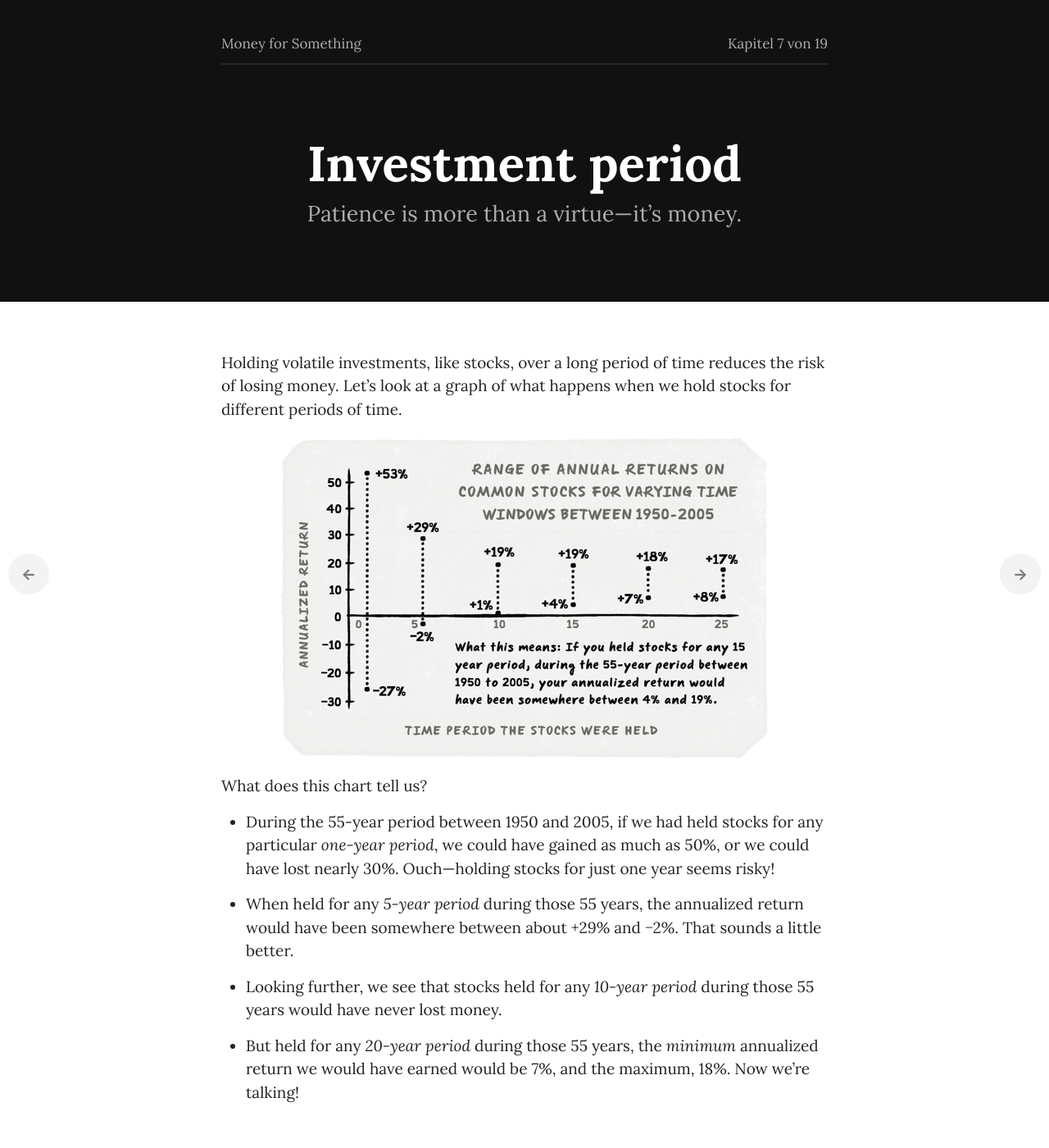
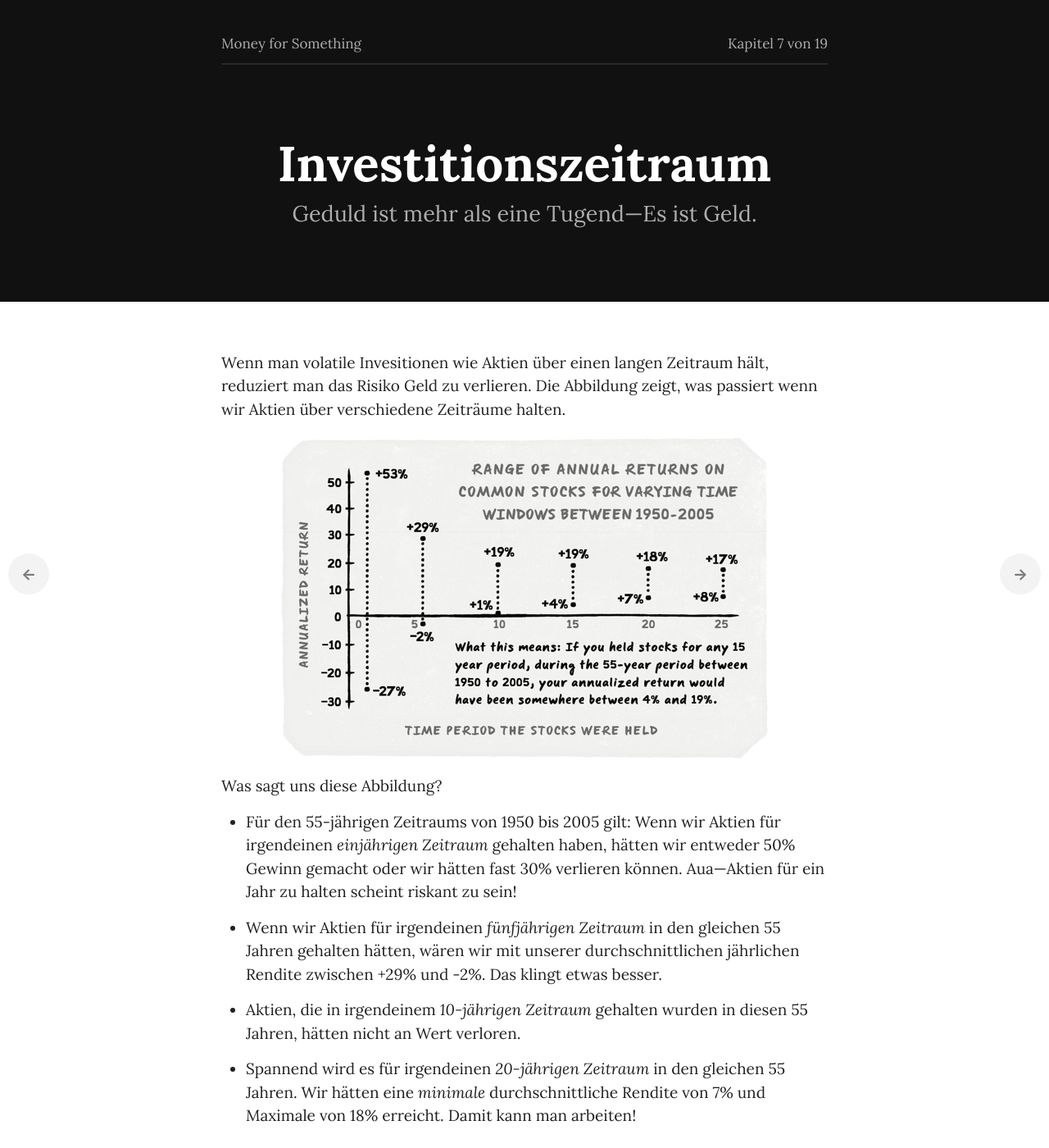
Before and after one commit to dafacto/moneyforsomething-de, a Jekyll site: the page built from _chapters/07_investment-period.md, in a window 1280 px wide and 1400 px high. Shown: the whole window at 82% size. Built offline with Jekyll 4.4.1, drawn with Linux system fonts in a browser that asks for light colours; some web fonts are replaced; a script that is not in the unit is left out; some of the changed text lies outside the part shown.

Commit message:
Update 07_investment-period.md

```diff
--- a/_chapters/07_investment-period.md
+++ b/_chapters/07_investment-period.md
@@ -1,24 +1,24 @@
 ---
 layout: chapter
-title: Investment period
+title: Investitionszeitraum
 chapter: 7
 permalink: /book/investment-period/
 img_header: header-07.png
 img_footer: summary-07.png
-intro: Patience is more than a virtue—it’s money.
-takeaway: By holding investments for a long time, we reduce the risk of loss.
+intro: Geduld ist mehr als eine Tugend—Es ist Geld.
+takeaway: Durch das Halten von Investitionen über einen langen Zeitraum reduzieren wir unser Verlustrisiko.
 ---
 
-Holding volatile investments, like stocks,   over a long period of time reduces the risk of losing money. Let’s look at a graph of what happens when we hold stocks for different periods of time.
+Wenn man volatile Invesitionen wie Aktien über einen langen Zeitraum hält, reduziert man das Risiko Geld zu verlieren. Die Abbildung zeigt, was passiert wenn wir Aktien über verschiedene Zeiträume halten.
 
 ![](/assets/img/chart-07.png)
 
-What does this chart tell us?
+Was sagt uns diese Abbildung?
 
-- During the 55-year period between 1950 and 2005, if we had held stocks for any particular *one-year period*, we could have gained as much as 50%, or we could have lost nearly 30%. Ouch—holding stocks for just one year seems risky!
+- Für den 55-jährigen Zeitraums von 1950 bis 2005 gilt: Wenn wir Aktien für irgendeinen *einjährigen Zeitraum* gehalten haben, hätten wir entweder 50% Gewinn gemacht oder wir hätten fast 30% verlieren können. Aua—Aktien für ein Jahr zu halten scheint riskant zu sein!
 
-- When held for any *5-year period* during those 55 years, the annualized return would have been somewhere between about +29% and −2%. That sounds a little better.
+- Wenn wir Aktien für irgendeinen *fünfjährigen Zeitraum* in den gleichen 55 Jahren  gehalten hätten, wären wir mit unserer durchschnittlichen jährlichen Rendite zwischen +29% und -2%. Das klingt etwas besser.
 
-- Looking further, we see that stocks held for any *10-year period* during those 55 years would have never lost money.
+- Aktien, die in irgendeinem *10-jährigen Zeitraum* gehalten wurden in diesen 55 Jahren, hätten nicht an Wert verloren.
 
-- But held for any *20-year period* during those 55 years, the *minimum* annualized return we would have earned would be 7%, and the maximum, 18%. Now we’re talking!
+- Spannend wird es für irgendeinen *20-jährigen Zeitraum* in den gleichen 55 Jahren. Wir hätten eine *minimale* durchschnittliche Rendite von 7% und Maximale von 18% erreicht. Damit kann man arbeiten!
```
